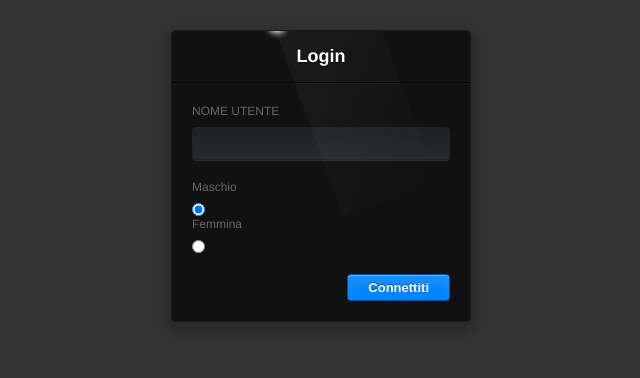
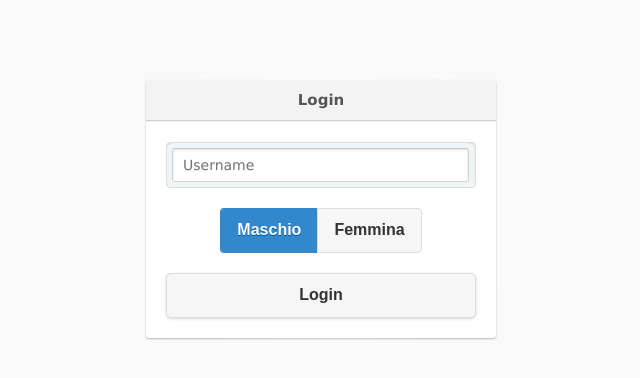
Before and after one commit to catiaprandi/Geo-Zombie, a plain HTML site: page www/login.html in a window 1280 px wide. Shown: the whole page, without its empty margins (319-959 px from the left). Drawn offline with Linux system fonts and the light colour scheme.

Commit message:
Schermata di login cambiata

```diff
--- a/www/css/login.css
+++ b/www/css/login.css
@@ -1,156 +1,85 @@
-* { box-sizing: border-box; padding:0; margin: 0; }
-
 body {
-	font-family: "HelveticaNeue-Light","Helvetica Neue Light","Helvetica Neue",Helvetica,Arial,"Lucida Grande",sans-serif;
-  color:white;
-  font-size:12px;
-  background:#333 ;
+  font: 13px/20px 'Lucida Grande', Tahoma, Verdana, sans-serif;
 }
 
-form {
- 	background:#111;
-  width:300px;
-  margin:30px auto;
-  border-radius:0.4em;
-  border:1px solid #191919;
-  overflow:hidden;
-  position:relative;
-  box-shadow: 0 5px 10px 5px rgba(0,0,0,0.2);
+.container {
+  margin: 80px auto;
+  width: 640px;
 }
 
-form:after {
-  content:"";
-  display:block;
-  position:absolute;
-  height:1px;
-  width:100px;
-  left:20%;
-  background:linear-gradient(left, #111, #444, #b6b6b8, #444, #111);
-  top:0;
+.login {
+  position: relative;
+  margin: 0 auto;
+  padding: 20px 20px 20px;
+  width: 310px;
+  background: white;
+  border-radius: 3px;
+  -webkit-box-shadow: 0 0 200px rgba(255, 255, 255, 0.5), 0 1px 2px rgba(0, 0, 0, 0.3);
+  box-shadow: 0 0 200px rgba(255, 255, 255, 0.5), 0 1px 2px rgba(0, 0, 0, 0.3);
 }
 
-form:before {
- 	content:"";
-  display:block;
-  position:absolute;
-  width:8px;
-  height:5px;
-  border-radius:50%;
-  left:34%;
-  top:-7px;
-  box-shadow: 0 0 6px 4px #fff;
+.login h1 {
+  margin: -20px -20px 21px;
+  line-height: 40px;
+  font-size: 15px;
+  font-weight: bold;
+  color: #555;
+  text-align: center;
+  text-shadow: 0 1px white;
+  background: #f3f3f3;
+  border-bottom: 1px solid #cfcfcf;
+  border-radius: 3px 3px 0 0;
+  background-image: -webkit-linear-gradient(top, whiteffd, #eef2f5);
+  background-image: -moz-linear-gradient(top, whiteffd, #eef2f5);
+  background-image: -o-linear-gradient(top, whiteffd, #eef2f5);
+  background-image: linear-gradient(to bottom, whiteffd, #eef2f5);
+  -webkit-box-shadow: 0 1px whitesmoke;
+  box-shadow: 0 1px whitesmoke;
 }
 
-.inset {
- 	padding:20px;
-  border-top:1px solid #19191a;
+.login p {
+  margin: 20px 0 0;
+}
+.login p:first-child {
+  margin-top: 0;
+}
+.login input[type=text], .login input[type=password] {
+  width: 96.5%;
 }
 
-form h1 {
-  font-size:18px;
-  text-shadow:0 1px 0 black;
-  text-align:center;
-  padding:15px 0;
-  border-bottom:1px solid rgba(0,0,0,1);
-  position:relative;
+.login p.submit {
+  text-align: center;
 }
 
-form h1:after {
- 	content:"";
-  display:block;
-  width:250px;
-  height:100px;
-  position:absolute;
-  top:0;
-  left:50px;
-  pointer-events:none;
-  transform:rotate(70deg);
-  -webkit-transform: rotate(70deg);
-  background:linear-gradient(50deg, rgba(255,255,255,0.15), rgba(0,0,0,0));
-   background-image: -webkit-linear-gradient(50deg, rgba(255,255,255,0.05), rgba(0,0,0,0)); /* For Safari */
-
+input {
+  font-family: 'Lucida Grande', Tahoma, Verdana, sans-serif;
+  font-size: 14px;
 }
 
-label {
- 	color:#666;
-  display:block;
-  padding-bottom:9px;
+input[type=text], input[type=password] {
+  margin: 5px;
+  padding: 0 10px;
+  width: 200px;
+  height: 34px;
+  color: #404040;
+  background: white;
+  border: 1px solid;
+  border-color: #c4c4c4 #d1d1d1 #d4d4d4;
+  border-radius: 2px;
+  outline: 5px solid #eff4f7;
+  -moz-outline-radius: 3px;
+  -webkit-box-shadow: inset 0 1px 3px rgba(0, 0, 0, 0.12);
+  box-shadow: inset 0 1px 3px rgba(0, 0, 0, 0.12);
+}
+input[type=text]:focus, input[type=password]:focus {
+  border-color: #7dc9e2;
+  outline-color: #dceefc;
+  outline-offset: 0;
 }
 
-input[type=text],
-input[type=password] {
- 	width:100%;
-  padding:8px 5px;
-  background:linear-gradient(#1f2124, #27292c);
-  border:1px solid #222;
-  box-shadow:
-    0 1px 0 rgba(255,255,255,0.1);
-  border-radius:0.3em;
-  margin-bottom:20px;
+.login {
+    text-align:center;
 }
-
-label[for=remember]{
- 	color:white;
-  display:inline-block;
-  padding-bottom:0;
-  padding-top:5px;
+.login * {
+  margin: 0 auto;
 }
-
-input[type=checkbox] {
- 	display:inline-block;
-  vertical-align:top;
-}
-
-input[type=radio] {
- 	display:inline-block;
-  vertical-align:top;
-}
-
-
-
-.p-container {
- 	padding:0 20px 20px 20px;
-}
-
-.p-container:after {
- 	clear:both;
-  display:table;
-  content:"";
-}
-
-.p-container span {
-  display:block;
-  float:left;
-  color:#0d93ff;
-  padding-top:8px;
-}
-
-input[type=submit] {
- 	padding:5px 20px;
-  border:1px solid rgba(0,0,0,0.4);
-  text-shadow:0 -1px 0 rgba(0,0,0,0.4);
-  box-shadow:
-    inset 0 1px 0 rgba(255,255,255,0.3),
-    inset 0 10px 10px rgba(255,255,255,0.1);
-  border-radius:0.3em;
-  background:#0184ff;
-  color:white;
-  float:right;
-  font-weight:bold;
-  cursor:pointer;
-  font-size:13px;
-}
-
-input[type=submit]:hover {
-  box-shadow:
-    inset 0 1px 0 rgba(255,255,255,0.3),
-    inset 0 -10px 10px rgba(255,255,255,0.1);
-}
-
-input[type=text]:hover,
-input[type=password]:hover,
-label:hover ~ input[type=text],
-label:hover ~ input[type=password] {
- 	background:#27292c;
-        color: #ffffff;
-}
--- a/www/js/login.js
+++ b/www/js/login.js
@@ -2,6 +2,10 @@ $(document).ready(function() {
     $('#login-form').submit(function( e ) {
         e.preventDefault();
         var user = $('#username').val();
+        if (!user) {
+            alert('Per favore, digitare nome utente.');
+            return;
+        }
         var sex = $('input[name=sex]:checked', '#login-form').val();
         $.ajax({
             url: 'http://robotex.altervista.org/tesi/index.php',
--- a/www/login.html
+++ b/www/login.html
@@ -2,30 +2,40 @@
 <html>
     <head>
         <meta charset="utf-8" />
+        <!-- meta name="format-detection" content="telephone=no" /-->
+        <meta name="msapplication-tap-highlight" content="no" />
         <!-- WARNING: for iOS 7, remove the width=device-width and height=device-height attributes. See https://issues.apache.org/jira/browse/CB-4323 -->
+        <!-- meta name="viewport" content="user-scalable=no, initial-scale=1, maximum-scale=1, minimum-scale=1, width=device-width, target-densitydpi=device-dpi" /-->
+        <!--link rel="stylesheet" href="css/lib/bootstrap.min.css" /-->
+        <link rel="stylesheet" href="css/lib/jquery.mobile-1.4.5.min.css" />
         <link rel="stylesheet" type="text/css" href="css/login.css" />
         <title>Login</title>
     </head>
     <body>
-        <form id="login-form">
-            <h1>Login</h1>
-            <div class="inset">
-                <p>
-                    <label for="username">NOME UTENTE</label>
-                    <input type="text" name="username" id="username">
-                </p>
-                <p>
-                    <label for="m">Maschio</label>
-                    <input type="radio" name="sex" id="m" value="m" checked>
-                    <label for="f">Femmina</label>
-                    <input type="radio" name="sex" id="f" value="f">
-                </p>
-            </div>
-            <p class="p-container">
-                <input type="submit" name="go" id="go" value="Connettiti">
-            </p>
-        </form>
+  <section class="container">
+    <div class="login">
+      <h1>Login</h1>
+      <form method="post" action="index.html" id="login-form">
+        <p><input type="text" name="login" value="" placeholder="Username" id="username"></p>
+
+<p>
+  <fieldset data-role="controlgroup" data-type="horizontal">
+    <input type="radio" name="sex" checked class="switch-radio1" value="m" id="m" data-on-text="Maschio" data-off-text="Femmina">
+    <label for="m" class="">Maschio</label>
+    <input type="radio" name="sex" class="switch-radio1" value="f" id="f">
+    <label for="f" class="">Femmina</label>
+    <span class=""></span>
+  </fieldset>
+</p>
+
+        <p class="submit"><input type="submit" name="commit" value="Login"></p>
+
+      </form>
+    </div>
+  </section>
+
         <script type="text/javascript" src="js/lib/jquery-2.1.3.min.js"></script>
+        <script type="text/javascript" src="js/lib/jquery.mobile-1.4.5.min.js"></script>
         <script type="text/javascript" src="js/login.js"></script>
     </body>
 </html>
```
Also changed, not shown: www/css/lib/bootstrap-switch.min.css (added), www/css/lib/jquery.mobile-1.4.5.min.css (added), www/js/lib/bootstrap-switch.min.js (added), www/js/lib/jquery.mobile-1.4.5.min.js (added).
